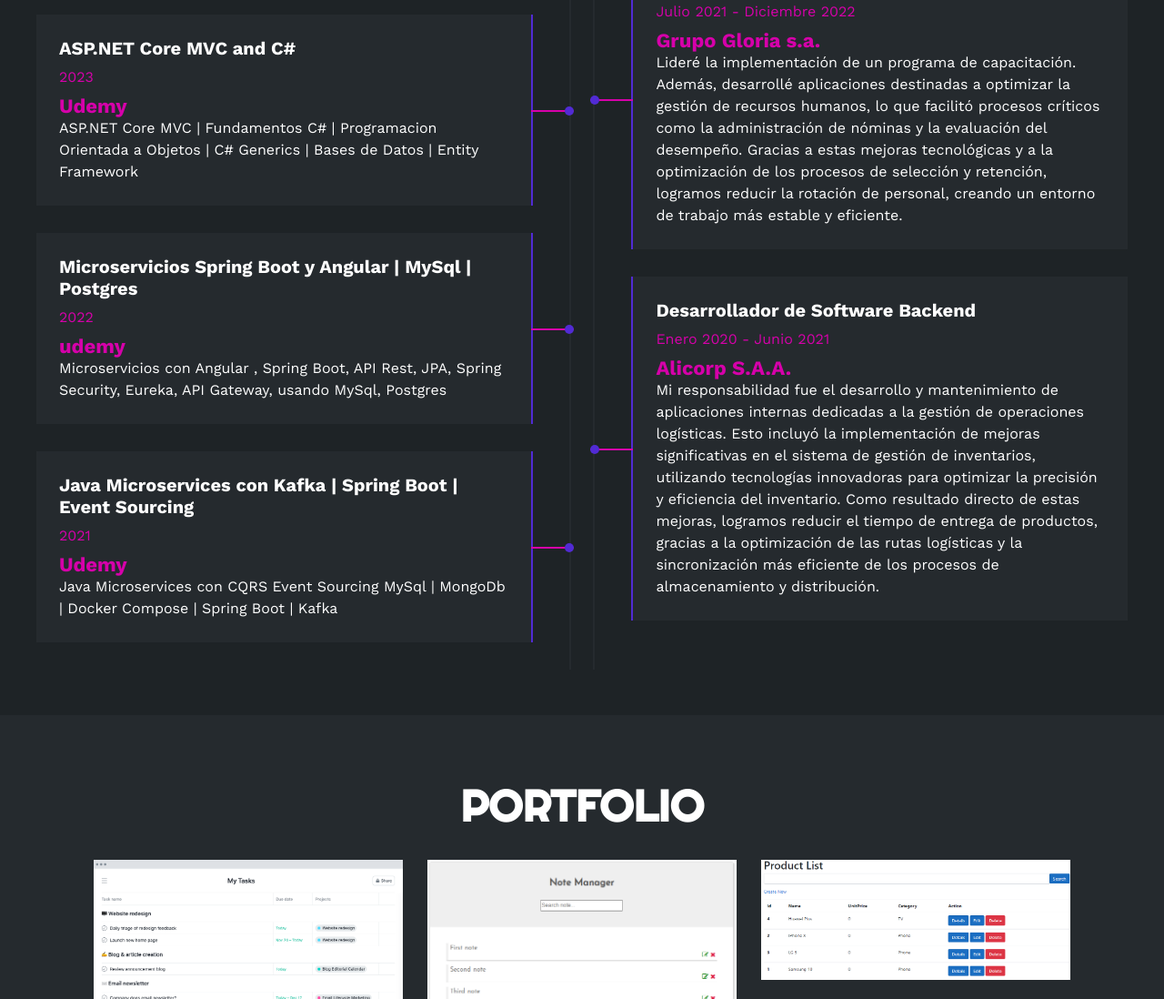
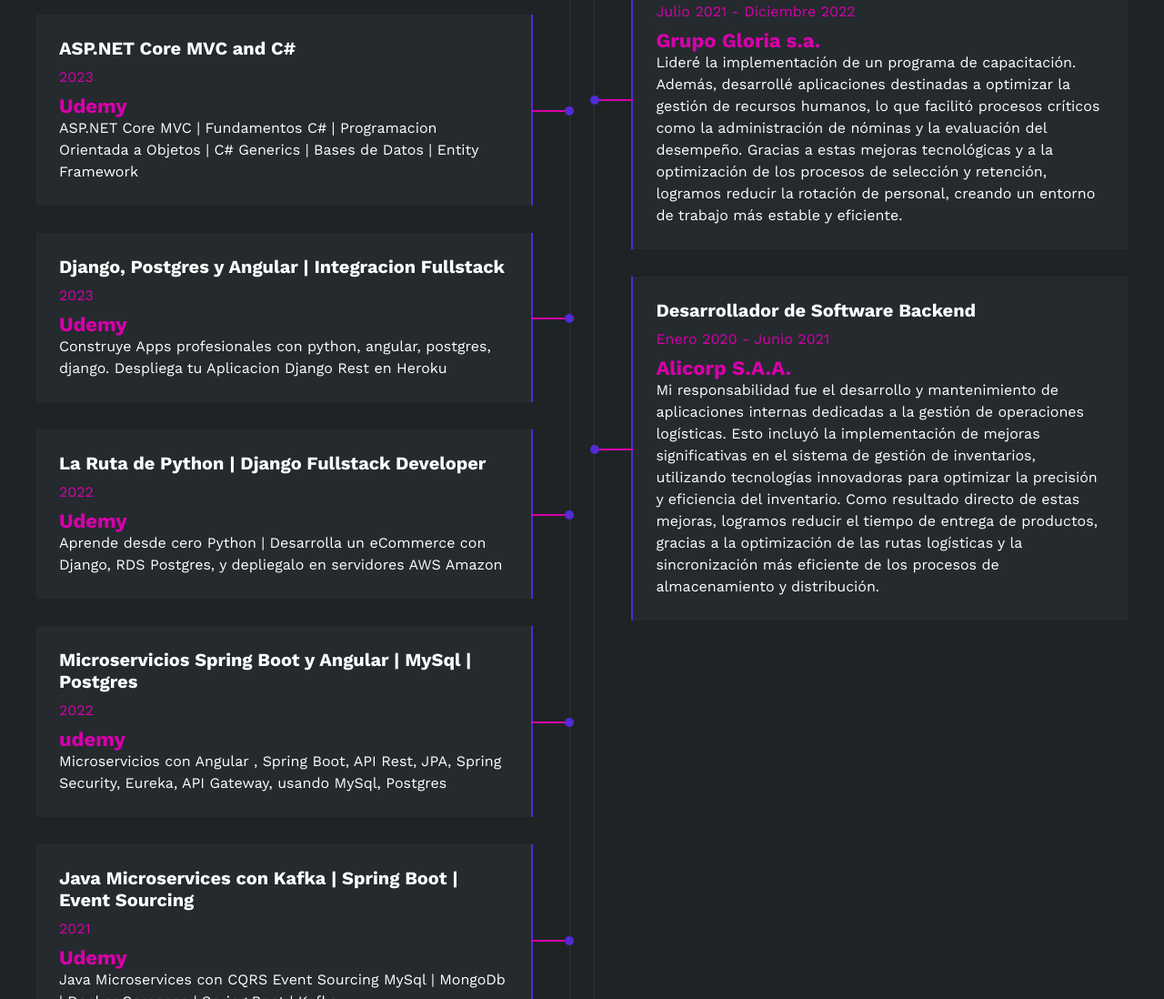
Before and after one commit to ArmandoDevPy/armandodev-portfolio, a plain HTML site: page index.html in a window 1280 px wide. Shown: the part 2695-3793 px from the top of the page at 91% size. Drawn offline with nearby package versions, Linux system fonts and the light colour scheme.

Commit message:
Update index.html

```diff
--- a/index.html
+++ b/index.html
@@ -291,6 +291,24 @@
                         </div>
                     </div>
                     <div class="item izq">
+                        <h4>Django, Postgres y Angular | Integracion Fullstack</h4>
+                        <span class="fecha">2023</span>
+                        <span class="casa">Udemy</span>
+                        <p>
+                            Construye Apps profesionales con python, angular, postgres, django. Despliega tu Aplicacion Django Rest en Heroku                        <div class="conectori">
+                            <div class="circuloi"></div>
+                        </div>
+                    </div>
+                    <div class="item izq">
+                        <h4>La Ruta de Python | Django Fullstack Developer</h4>
+                        <span class="fecha">2022</span>
+                        <span class="casa">Udemy</span>
+                        <p>
+                            Aprende desde cero Python | Desarrolla un eCommerce con Django, RDS Postgres, y depliegalo en servidores AWS Amazon                        <div class="conectori">
+                            <div class="circuloi"></div>
+                        </div>
+                    </div>
+                    <div class="item izq">
                         <h4>Microservicios Spring Boot y Angular | MySql | Postgres</h4>
                         <span class="fecha">2022</span>
                         <span class="casa">udemy</span>
@@ -313,7 +331,6 @@
                         </div>
                     </div>
                 </div>
-
                 <div class="col derecha">
                     <h3>Experiencia de Trabajo</h3>
                     <div class="item der">
@@ -365,7 +382,6 @@
                             <div class="circulod"></div>
                         </div>
                     </div>
-
                 </div>
             </div>
         </div>
```
